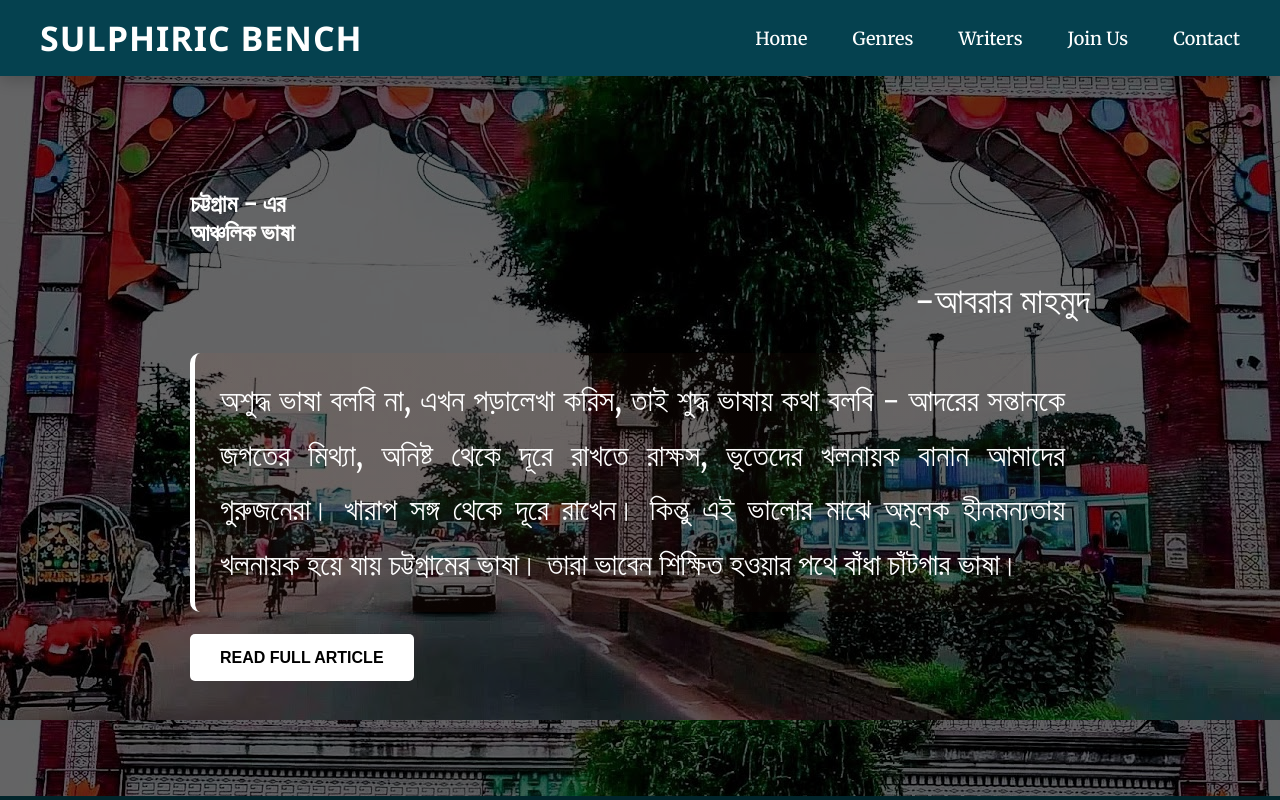
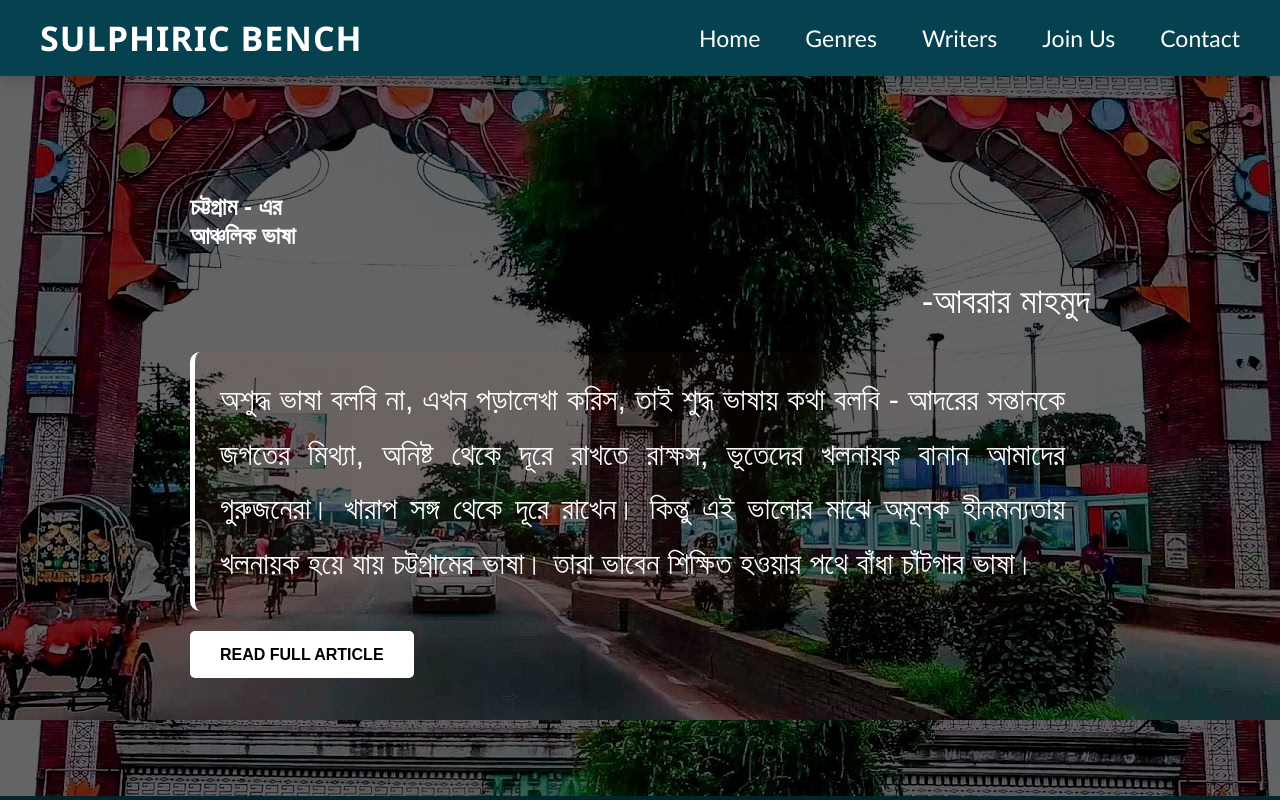
Before and after one commit to mustakim-1/blogsite-of-sb, a plain HTML site: page index.html in a window 1280 px wide. Shown: the top 800 px of the page. Drawn offline with Linux system fonts and the light colour scheme; a web font is replaced by a local one.

Commit message:
some problem detected

```diff
--- a/index.html
+++ b/index.html
@@ -7,6 +7,9 @@
     <link rel="preconnect" href="https://fonts.googleapis.com">
     <link rel="preconnect" href="https://fonts.gstatic.com" crossorigin>
     <link href="https://fonts.googleapis.com/css2?family=Anek+Bangla:wght@400;500;600;700&display=swap" rel="stylesheet">
+    <link rel="preconnect" href="https://fonts.googleapis.com">
+<link rel="preconnect" href="https://fonts.gstatic.com" crossorigin>
+<link href="https://fonts.googleapis.com/css2?family=Bebas+Neue&family=Orbitron:wght@400..900&family=Poetsen+One&family=Prompt:ital,wght@0,100;0,200;0,300;0,400;0,500;0,600;0,700;0,800;0,900;1,100;1,200;1,300;1,400;1,500;1,600;1,700;1,800;1,900&display=swap" rel="stylesheet">
     <style>
 
        body {
@@ -54,12 +57,14 @@
 .nav-links {
   display: flex;
   gap: 45px;
+  font-family:'Gill Sans', 'Gill Sans MT', Calibri, 'Trebuchet MS', sans-serif;
+  font-size: larger;
 }
 
 .nav-links a {
   text-decoration: none;
   color: #ffffff;
-  font-size: 18px;
+  font-size: 23px;
   font-weight: 500;
   position: relative;
   transition: color 0.3s ease;
@@ -812,7 +817,7 @@
     font-size: 22px;
     font-weight: 600;
     margin-bottom: 8px;
-    color: #007c91;
+    color: #ffffff;
   }
 
   .writer {
@@ -1012,12 +1017,7 @@
  <style>
     @import url('https://fonts.googleapis.com/css2?family=Merriweather:wght@500&display=swap');
 
-    body {
-        margin: 0;
-        padding: 0;
-        background: #eafcff;
-        font-family: 'Merriweather', serif;
-    }
+
 
     .latest-articles {
         padding: 70px 30px;
```
Also changed, not shown: writers.html (+1 -1 lines).
